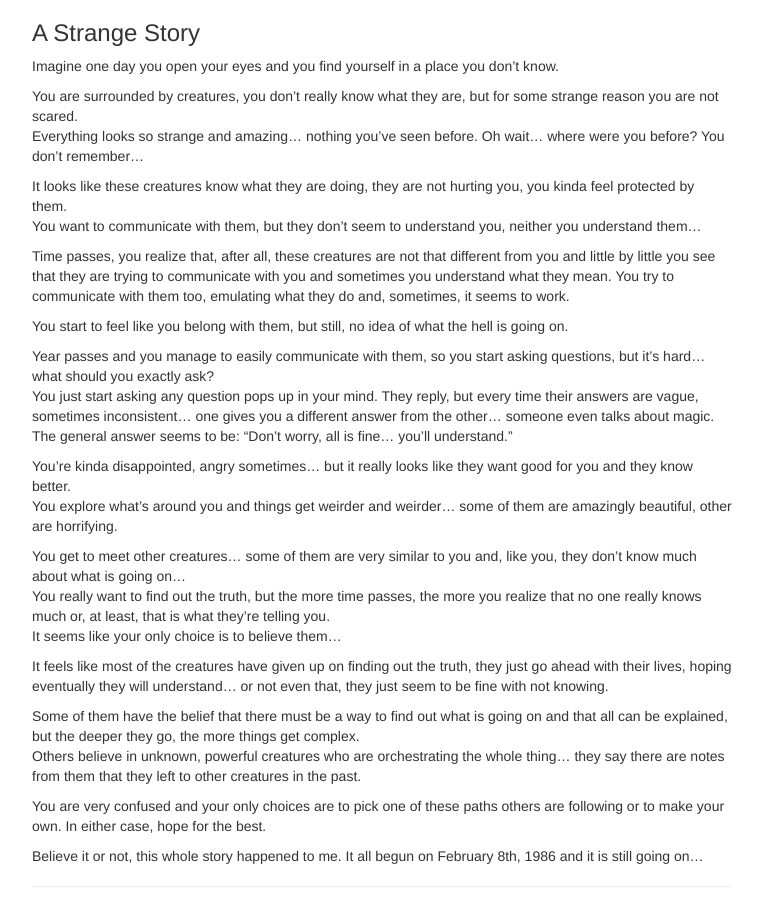
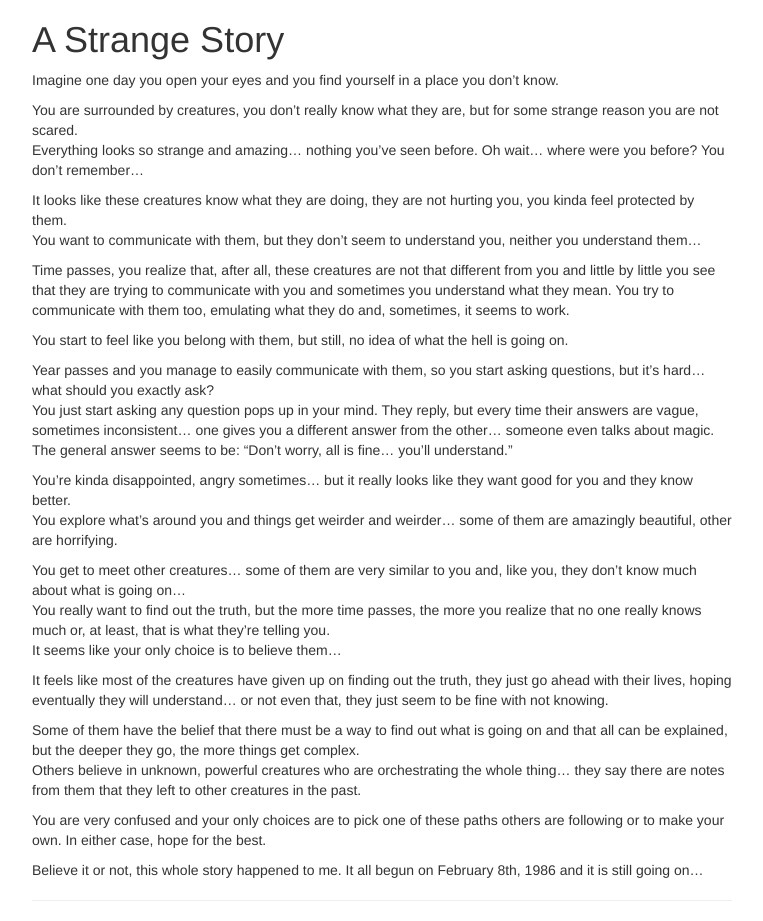
Before and after one commit to giampiero7/giampiero7.github.io, a Jekyll site: the page built from _posts/2015-01-18-a-strange-story.md, in a window 1280 px wide. Shown: the whole page, without its empty margins (258-1021 px from the left). Built offline with Jekyll 4.4.1, drawn with Linux system fonts in a browser that asks for light colours; nearby versions of some CDN libraries.

Commit message:
Update post.html

```diff
--- a/_layouts/post.html
+++ b/_layouts/post.html
@@ -13,7 +13,7 @@ layout: default
 
 <div class="container">
 	<article>
-		<h3>{{ page.title }}</h3>
+		<h1>{{ page.title }}</h1>
 		<div class="entry">
 			{{ content }}
 		</div>
```
